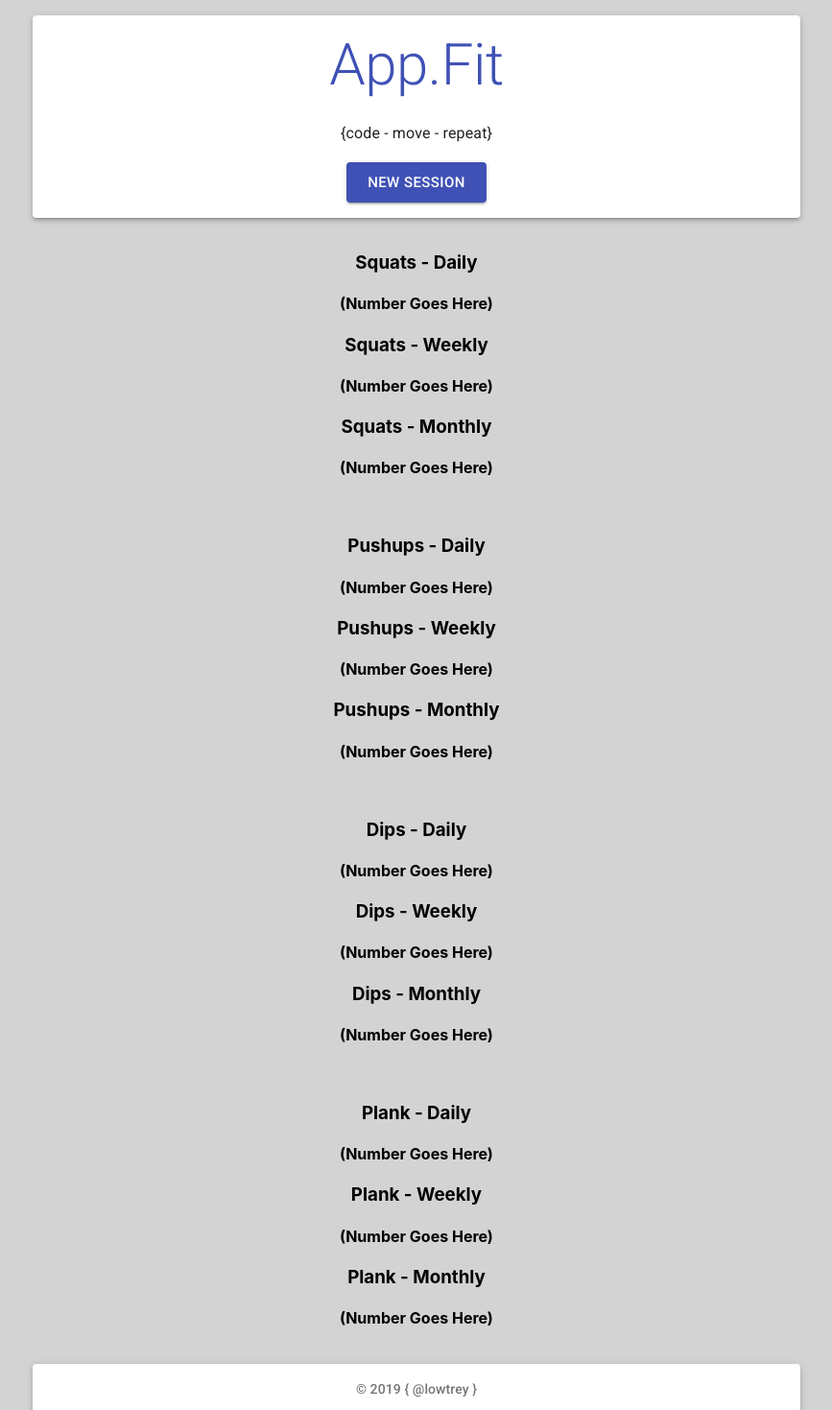
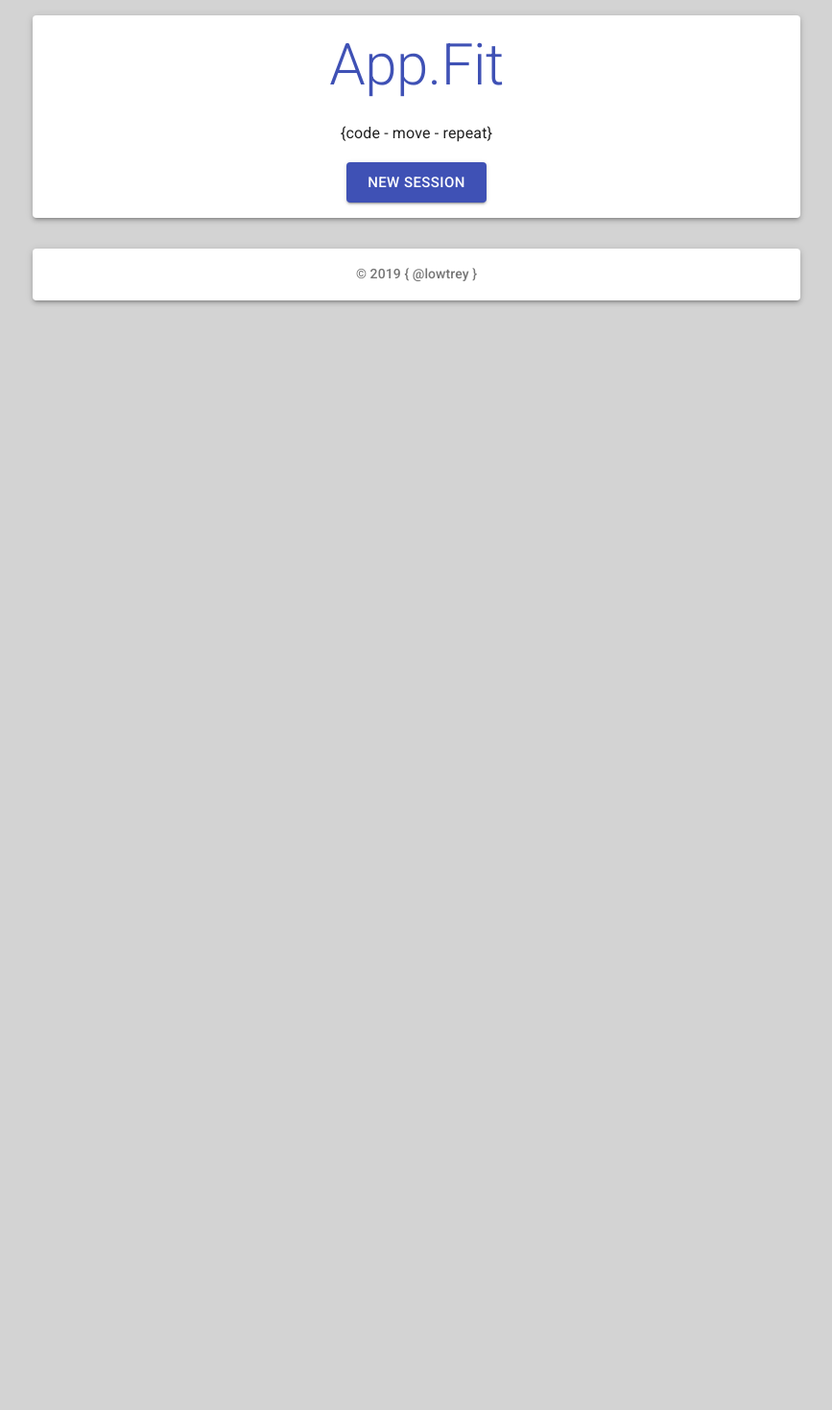
Before and after one commit to lowtrey/app-dot-fit, a React (Create React App) app: page / in a window 1280 px wide. Shown: the top 1469 px of the page at 96% size, without its empty margins (206-1073 px from the left). After the commit the page ends 800 px from the top, so only its background shows below. Built offline with nearby package versions, Linux system fonts and the light colour scheme.

Commit message:
Remove unnecessary components, rename RecordsDisplay component

```diff
--- a/src/DipRecords.js
+++ /dev/null
@@ -1,16 +0,0 @@
-import React from 'react';
-
-function DipRecords() {
-    return (
-        <div>
-            <h3>Dips - Daily</h3>
-            <h4>(Number Goes Here)</h4>
-            <h3>Dips - Weekly</h3>
-            <h4>(Number Goes Here)</h4>
-            <h3>Dips - Monthly</h3>
-            <h4>(Number Goes Here)</h4>
-        </div>
-    );
-}
-
-export default DipRecords;
--- a/src/PlankRecords.js
+++ /dev/null
@@ -1,16 +0,0 @@
-import React from 'react';
-
-function PlankRecords() {
-    return (
-        <div>
-            <h3>Plank - Daily</h3>
-            <h4>(Number Goes Here)</h4>
-            <h3>Plank - Weekly</h3>
-            <h4>(Number Goes Here)</h4>
-            <h3>Plank - Monthly</h3>
-            <h4>(Number Goes Here)</h4>
-        </div>
-    );
-}
-
-export default PlankRecords;
--- a/src/PushupRecords.js
+++ /dev/null
@@ -1,16 +0,0 @@
-import React from 'react';
-
-function PushupRecords() {
-    return (
-        <div>
-            <h3>Pushups - Daily</h3>
-            <h4>(Number Goes Here)</h4>
-            <h3>Pushups - Weekly</h3>
-            <h4>(Number Goes Here)</h4>
-            <h3>Pushups - Monthly</h3>
-            <h4>(Number Goes Here)</h4>
-        </div>
-    );
-}
-
-export default PushupRecords;
--- a/src/RecordsDisplay.js
+++ b/src/RecordsDisplay.js
@@ -1,23 +1,12 @@
 import React from 'react';
-import SquatRecords from './SquatRecords';
-import PushupRecords from './PushupRecords';
-import DipRecords from './DipRecords';
-import PlankRecords from './PlankRecords';
 
-class RecordsDisplay extends React.Component {
+class RecordsContainer extends React.Component {
     render() {
         return (
             <div>
-                <SquatRecords />
-                <br />
-                <PushupRecords />
-                <br />
-                <DipRecords />
-                <br />
-                <PlankRecords />
             </div>
         )
     }
 }
 
-export default RecordsDisplay;
+export default RecordsContainer;
--- a/src/SquatRecords.js
+++ /dev/null
@@ -1,16 +0,0 @@
-import React from 'react';
-
-function SquatRecords() {
-    return (
-        <div>
-            <h3>Squats - Daily</h3>
-            <h4>(Number Goes Here)</h4>
-            <h3>Squats - Weekly</h3>
-            <h4>(Number Goes Here)</h4>
-            <h3>Squats - Monthly</h3>
-            <h4>(Number Goes Here)</h4>
-        </div>
-    );
-}
-
-export default SquatRecords;
```
